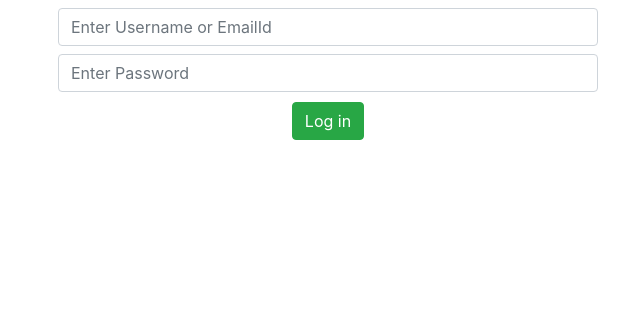
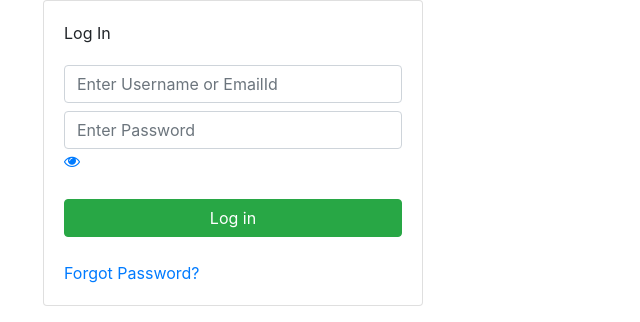
Before and after one commit to shashankDhyani/AngularBoilerplate, an Angular app in the folder bootweb/: page / in a window 1280 px wide. Shown: the top 322 px of the page, without its empty margins (27-667 px from the left). Built offline with nearby package versions, Linux system fonts and the light colour scheme.

Commit message:
Login template UI

```diff
--- a/bootweb/src/app/feature/login/login.component.css
+++ b/bootweb/src/app/feature/login/login.component.css
@@ -5,3 +5,15 @@ button{
 input {
     margin-top: 8px;
 }
+
+.fa .fa-eye{
+        position:absolute;
+        z-index:1000;
+        top:30%;
+        left:2%;
+}
+
+.fa-eye
+{
+     text-decoration: none !important;
+}
--- a/bootweb/src/app/feature/login/login.component.html
+++ b/bootweb/src/app/feature/login/login.component.html
@@ -1,7 +1,15 @@
 <div class="row">
-  <div class="col-sm-6 text-center">
+  <div class=" card card-body col-sm-4">
+  <div class="card-title">Log In</div>
     <input type="text" class="form-control" placeholder="Enter Username or EmailId" />
-    <input type="password" class="form-control" placeholder="Enter Password" />
-    <button value="Log in" class="btn btn-success" >Log in </button>
+    <div class="form-group">
+     <input type="{{this.showPassword ? 'text':'password'}}" class="form-control" placeholder="Enter Password" />
+  <div class="input-group-addon right">
+     <a href="#" (click)="this.togglePasswordVisibility()" class="fa fa-eye"></a>
+    </div>
+
+</div>
+    <button value="Log in" class="btn btn-success" >Log in </button><br/>
+     <a href="#">Forgot Password?</a>
   </div>
 </div>
--- a/bootweb/src/app/feature/login/login.component.ts
+++ b/bootweb/src/app/feature/login/login.component.ts
@@ -9,8 +9,13 @@ import { userModel } from '../../shared/Models/UserModel';
 export class LoginComponent implements OnInit {
 
   constructor() { }
+  showPassword:boolean;
 
   ngOnInit() {
+  }
+
+  togglePasswordVisibility(){
+    this.showPassword = ! this.showPassword;
   }
 
   logIn(user:userModel) {
--- a/bootweb/src/index.html
+++ b/bootweb/src/index.html
@@ -6,6 +6,7 @@
   <base href="/">
 <link href="https://stackpath.bootstrapcdn.com/bootstrap/4.1.3/css/bootstrap.min.css" rel="stylesheet" integrity="sha384-MCw98/SFnGE8fJT3GXwEOngsV7Zt27NXFoaoApmYm81iuXoPkFOJwJ8ERdknLPMO" crossorigin="anonymous">
   <meta name="viewport" content="width=device-width, initial-scale=1">
+  <link href="https://stackpath.bootstrapcdn.com/font-awesome/4.7.0/css/font-awesome.min.css" rel="stylesheet" integrity="sha384-wvfXpqpZZVQGK6TAh5PVlGOfQNHSoD2xbE+QkPxCAFlNEevoEH3Sl0sibVcOQVnN" crossorigin="anonymous">
   <link rel="icon" type="image/x-icon" href="favicon.ico">
 </head>
 <body>
```
